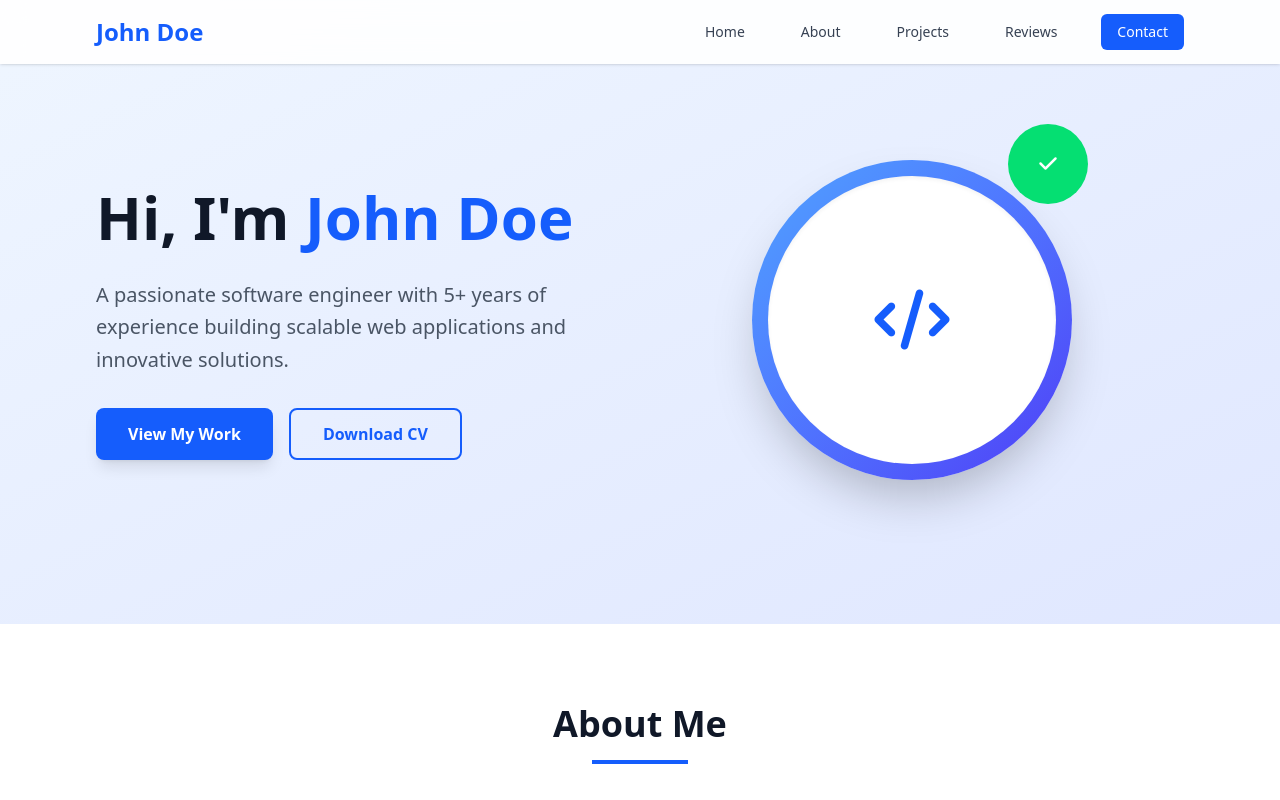
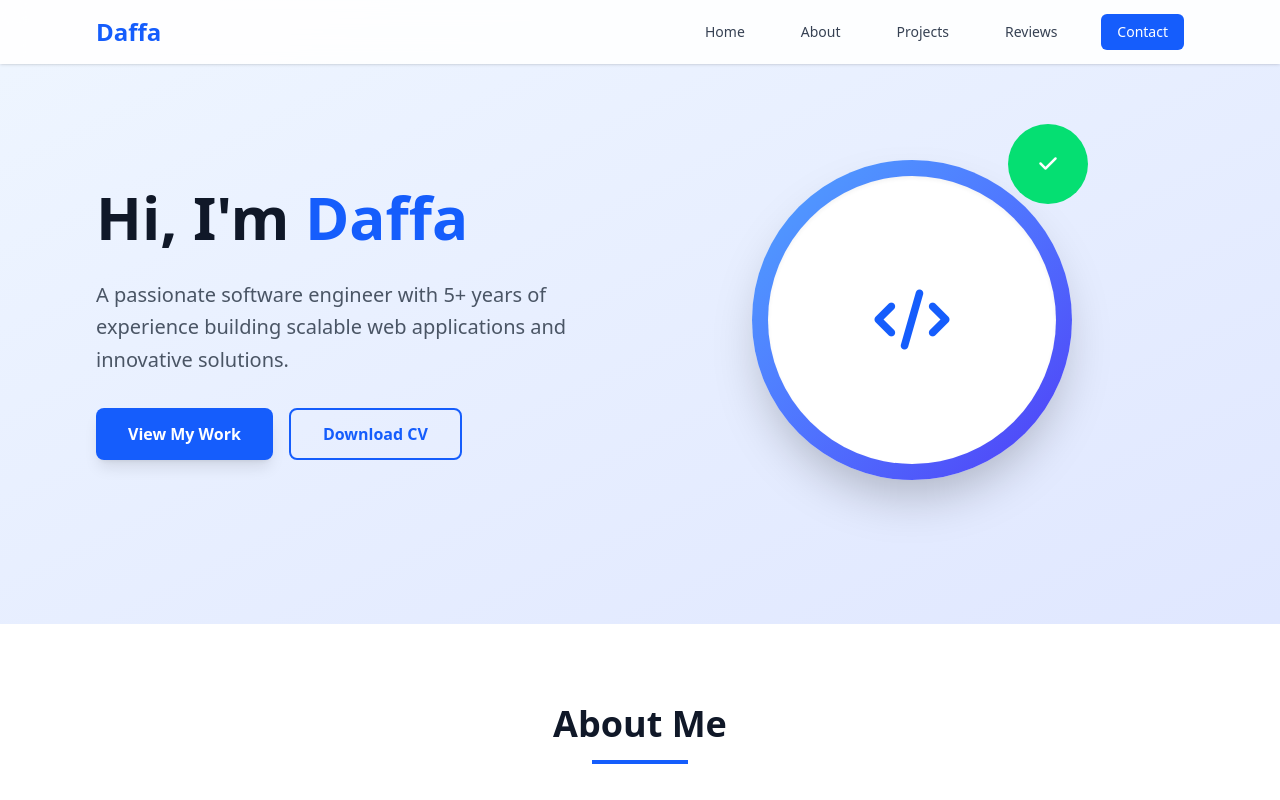
Before and after one commit to daffabadrant9390/Git-Dibimbing-Personal-Portfolio, a website: page index.html in a window 1280 px wide. Shown: the top 800 px of the page. Drawn offline with Linux system fonts and the light colour scheme.

Commit message:
feat: update name index.html and add about us

```diff
--- a/index.html
+++ b/index.html
@@ -3,7 +3,7 @@
 <head>
   <meta charset="UTF-8">
   <meta name="viewport" content="width=device-width, initial-scale=1.0">
-  <title>John Doe - Software Engineer</title>
+  <title>Daffa - Software Engineer</title>
   <link rel="stylesheet" href="./src/output.css">
   <link href="https://cdnjs.cloudflare.com/ajax/libs/font-awesome/6.0.0/css/all.min.css" rel="stylesheet">
 </head>
@@ -14,7 +14,7 @@
       <div class="flex justify-between items-center h-16">
         <div class="flex-shrink-0">
           <h1 class="text-2xl font-bold text-blue-600 hover:text-blue-700 transition-colors duration-300">
-            John Doe
+            Daffa
           </h1>
         </div>
         <div class="hidden md:block">
@@ -36,7 +36,7 @@
       <div class="flex flex-col lg:flex-row items-center justify-between py-20">
         <div class="lg:w-1/2 mb-12 lg:mb-0 animate-fade-in-up">
           <h1 class="text-5xl lg:text-6xl font-bold text-gray-900 mb-6 leading-tight">
-            Hi, I'm <span class="text-blue-600">John Doe</span>
+            Hi, I'm <span class="text-blue-600">Daffa</span>
           </h1>
           <p class="text-xl text-gray-600 mb-8 leading-relaxed">
             A passionate software engineer with 5+ years of experience building scalable web applications and innovative solutions.
```
Also changed, not shown: aboutUs.html (added, +11 -0 lines).
